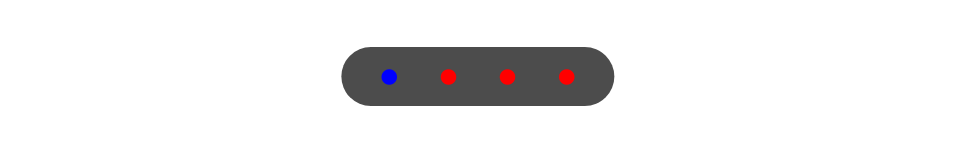
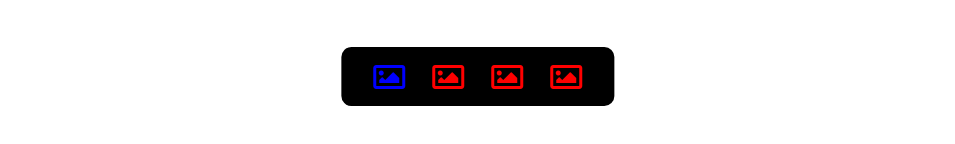
Before and after one commit to MSabbatini98/js-jq-carousel, a plain HTML site: page index.html in a window 1280 px wide. Shown: the part 594-738 px from the top of the page, without its empty margins (162-1117 px from the left). Drawn offline with nearby package versions, Linux system fonts and the light colour scheme.

Commit message:
Added some css style

```diff
--- a/index.html
+++ b/index.html
@@ -24,10 +24,10 @@
                     <i class="fas fa-angle-right"></i>
                 </div>
                 <div class="nav">
-                    <i class="fas fa-circle active first"></i>
-                    <i class="fas fa-circle"></i>
-                    <i class="fas fa-circle"></i>
-                    <i class="fas fa-circle last"></i>
+                    <i class="far fa-image active first"></i>
+                    <i class="far fa-image"></i>
+                    <i class="far fa-image"></i>
+                    <i class="far fa-image last"></i>
                 </div>
             </div>
         </div>
--- a/main.js
+++ b/main.js
@@ -79,7 +79,7 @@ function prevDot() {
     dot_active.removeClass("active");
 
     if (dot_active.hasClass("first") == true) {
-        $('.nav .fas.last').addClass("active");
+        $('.nav .far.last').addClass("active");
     } else {
         dot_active.prev().addClass("active");
     }
@@ -93,7 +93,7 @@ function nextDot() {
     dot_active.removeClass("active");
 
     if (dot_active.hasClass("last") == true) {
-        $('.nav .fas.first').addClass("active");
+        $('.nav .far.first').addClass("active");
     } else {
         dot_active.next().addClass("active");
     }
--- a/style.css
+++ b/style.css
@@ -23,6 +23,8 @@
 .slider-wrapper .images img {
     display: none;
     height: 80%;
+    border-radius: 10px;
+
 }
 .slider-wrapper .images img.active {
     display: inline-block;
@@ -46,17 +48,21 @@
     bottom: 20px;
     transform: translateX(-50%);
     padding: 20px;
-    border-radius: 999px;
-    background: rgba(0,0,0,.7);
+    border-radius: 10px;
+    background: rgb(0, 0, 0);
     color: red;
 }
 .nav > i {
     margin: 0 20px;
     color: inherit;
+    transform: scale(2);
 }
+
 .nav > i.active {
     color: blue;
 }
+#prev:hover,
+#next:hover,
 .nav > i:hover {
     color: purple;
 }
```
